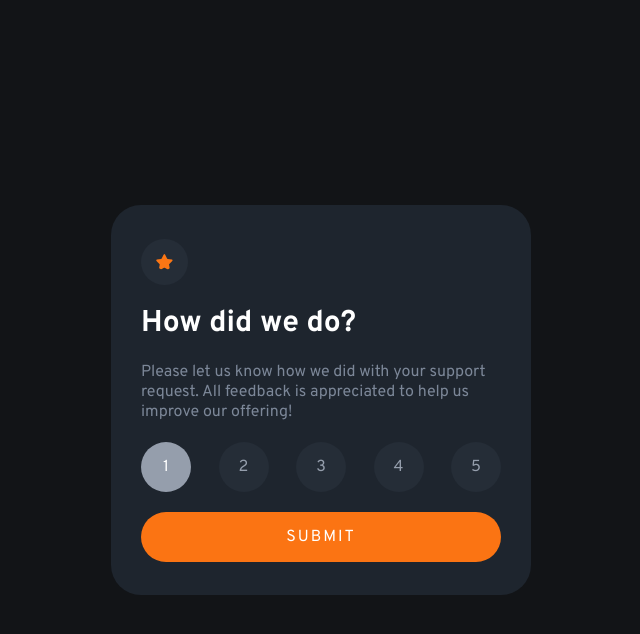
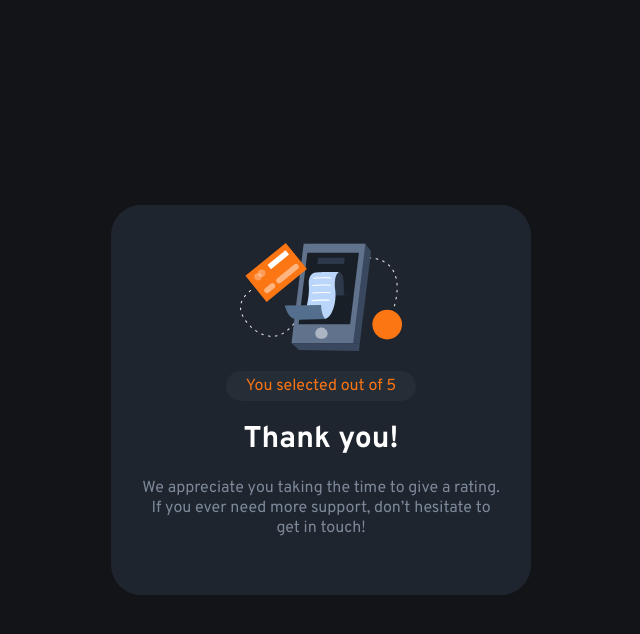
Before and after one commit to lkiryu/Interactive-rating-component, a plain HTML site: page index.html in a window 1280 px wide. Both pictures are taken after a click on the link "SUBMIT". Shown: the whole page, without its empty margins (319-959 px from the left). Drawn offline with Linux system fonts and the light colour scheme.

Commit message:
js pronto

```diff
--- a/index.html
+++ b/index.html
@@ -19,17 +19,17 @@
             <p class="description"> Please let us know how we did with your support request. All feedback is appreciated
                 to help us improve our offering!</p>
             <ul>
-                <li class="active">1</li>
-                <li>2</li>
-                <li>3</li>
-                <li>4</li>
-                <li>5</li>
+                <li class="btn">1</li>
+                <li class="btn">2</li>
+                <li class="btn">3</li>
+                <li class="btn">4</li>
+                <li class="btn">5</li>
             </ul>
             <a href="#" class="submit-button">Submit</a>
         </div>
         <div class="card-thanks none">
             <img src="./src/images/illustration-thank-you.svg" alt="illustration-thank-you">
-            <p class="selected">You selected <span></span> out of 5</p>
+            <p class="selected">You selected <span class="rating"></span> out of 5</p>
             <h2 class="title">Thank you!</h2>
             <p class="description">We appreciate you taking the time to give a rating. If you ever need more support,
                 don’t hesitate to get in touch!</p>
--- a/src/js/index.js
+++ b/src/js/index.js
@@ -0,0 +1,27 @@
+const buttons = document.querySelectorAll('.btn')
+const submitButton = document.querySelector('.submit-button')
+const rating = document.querySelector('.rating')
+const ratingCard = document.querySelector('.card-rating')
+const thanksCard = document.querySelector('.card-thanks')
+
+buttons.forEach(function(button){
+    button.addEventListener('click', function(){
+        const active = document.querySelector('.active')
+        if (active) {
+            active.classList.remove('active')
+        }
+        button.classList.add('active')
+    })
+})
+
+buttons.forEach(function(button){
+    button.addEventListener('click', function(){
+        const active = document.querySelector('.active')
+        rating.innerHTML = active.innerHTML
+    })
+})
+
+submitButton.addEventListener('click', function() {
+    ratingCard.classList.add('none')
+    thanksCard.classList.remove('none')
+})
```
